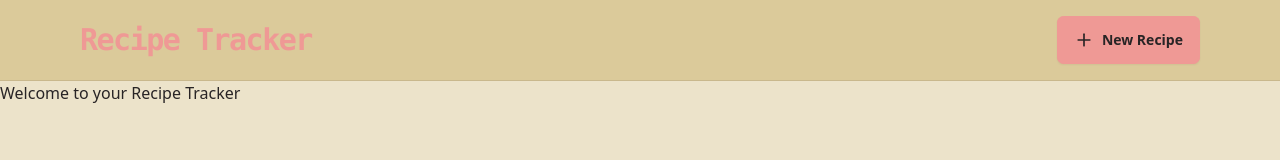
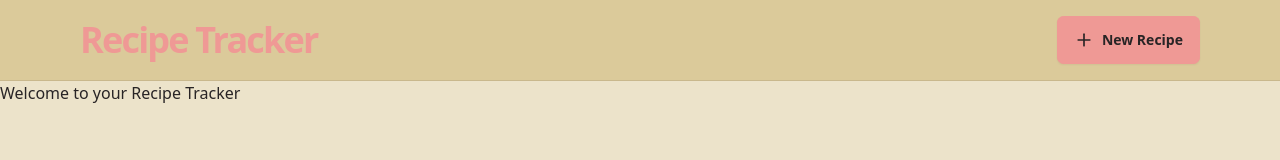
Before and after one commit to icce2k/recipe-tracker, a React app in the folder frontend/: page / in a window 1280 px wide. Shown: the top 160 px of the page. Built offline with nearby package versions, Linux system fonts and the light colour scheme; the HTML template or start-up script is replaced by a standard one.

Commit message:
Update Navbar.jsx

```diff
--- a/frontend/src/components/Navbar.jsx
+++ b/frontend/src/components/Navbar.jsx
@@ -6,7 +6,7 @@ const Navbar = () => {
     <header className="bg-base-300 border-b border-base-content/10">
       <div className="mx-auto max-w-6xl p-4">
         <div className="flex items-center justify-between">
-          <h1 className="text-3xl font-bold text-primary font-mono tracking-tighter">Recipe Tracker</h1>
+          <Link to={"/"} className="text-4xl font-bold text-primary font-sans tracking-tighter">Recipe Tracker</Link>
           <div className="flex items-center gap=4">
             <Link to={"/create"} className="btn btn-primary">
               <PlusIcon className="size-5" />
```
